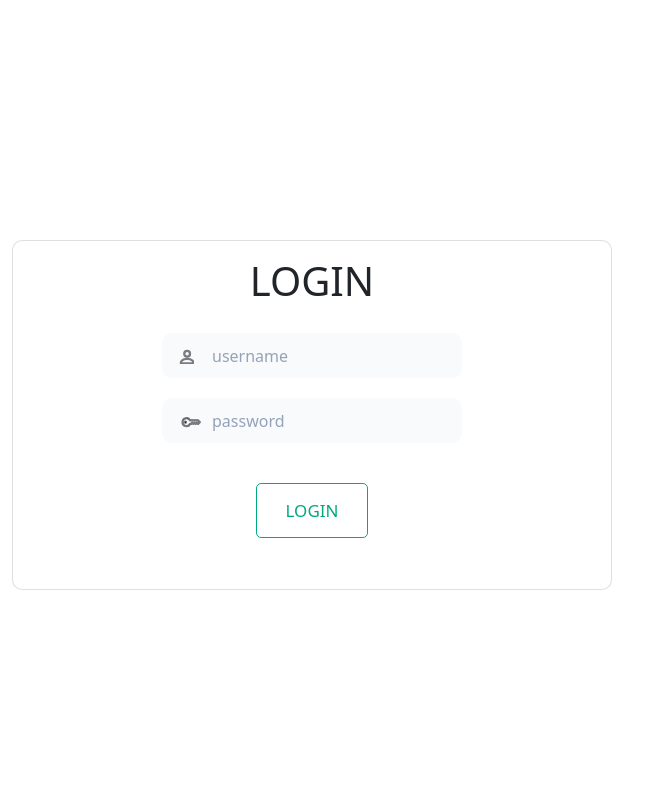
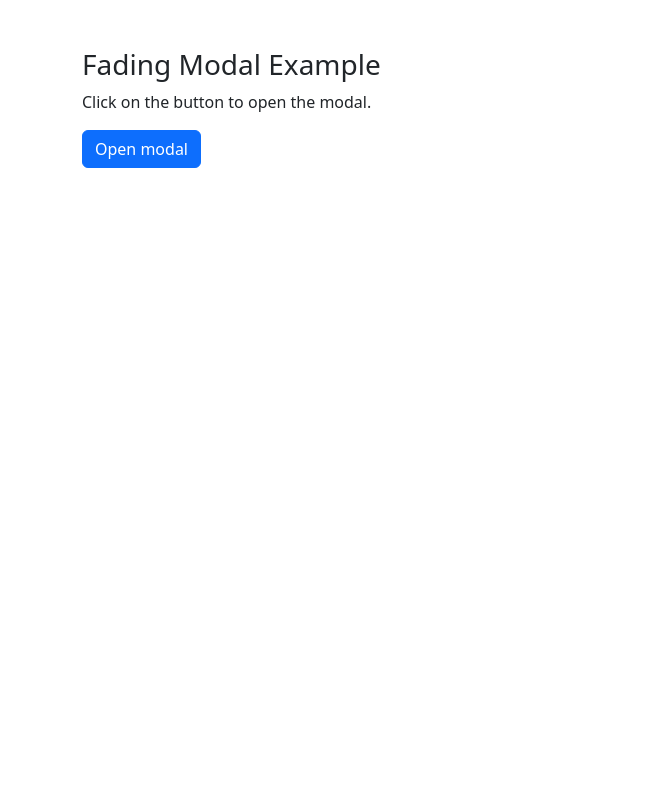
Before and after one commit to thitipun7024/main-php, a PHP site: page /login.php in a window 1280 px wide. Shown: the whole page, without its empty margins (0-663 px from the left). Run offline with PHP 8.4, Linux system fonts and the light colour scheme.

Commit message:
add a new file php

```diff
--- a/php/src/checklogin.php
+++ b/php/src/checklogin.php
@@ -19,10 +19,9 @@
             $_SESSION["role"] = $row["role"];
 
             if($_SESSION["role"] == 1);
-                echo "";
                 header("Location: index.php");
         }else{
-            echo "<script>";
+             echo "<script>";
             echo "alert(\" user หรือ pass ไม่ถูกต้อง\");";
             echo "window.history.back()";
             echo "</script>" ;
--- a/php/src/login.php
+++ b/php/src/login.php
@@ -1,211 +1,48 @@
 <!DOCTYPE html>
 <html lang="en">
 <head>
-    <meta charset="UTF-8">
-    <meta http-equiv="X-UA-Compatible" content="IE=edge">
-    <meta name="viewport" content="width=device-width, initial-scale=1.0">
-    <link href="https://cdn.jsdelivr.net/npm/bootstrap@5.0.2/dist/css/bootstrap.min.css" rel="stylesheet" integrity="sha384-EVSTQN3/azprG1Anm3QDgpJLIm9Nao0Yz1ztcQTwFspd3yD65VohhpuuCOmLASjC" crossorigin="anonymous">
-    <script src="https://cdn.jsdelivr.net/npm/bootstrap@5.0.2/dist/js/bootstrap.bundle.min.js" integrity="sha384-MrcW6ZMFYlzcLA8Nl+NtUVF0sA7MsXsP1UyJoMp4YLEuNSfAP+JcXn/tWtIaxVXM" crossorigin="anonymous"></script>
-    <title>Document</title>
+  <meta charset="UTF-8">
+  <meta http-equiv="X-UA-Compatible" content="IE=edge">
+  <meta name="viewport" content="width=device-width, initial-scale=1.0">
+  <link href="https://cdn.jsdelivr.net/npm/bootstrap@5.3.1/dist/css/bootstrap.min.css" rel="stylesheet">
+  <script src="https://cdn.jsdelivr.net/npm/bootstrap@5.3.1/dist/js/bootstrap.bundle.min.js"></script>
+  <title>Document</title>
 </head>
 <body>
+  <div class="container mt-5  ">
+    <h3>Fading Modal Example</h3>
+    <p>Click on the button to open the modal.</p>
 
-        <div class="container-fluid align-items-center min-vh-100">
-          <div class="row justify-content-center">
-            <form name="from" action="./checklogin.php" method="post" class="from" >
-              <div class="card">
-                <div class="card-body text-center">
-                    <h1>LOGIN</h1>
+    <button type="button" class="btn btn-primary" data-bs-toggle="modal" data-bs-target="#myModal">
+      Open modal
+    </button>
+  </div>
 
-                    <div class="group">
-                        <svg stroke="currentColor"  viewBox="0 0 14 14" xmlns="http://www.w3.org/2000/svg" class="icon">
-                            <path d="M8 8a3 3 0 1 0 0-6 3 3 0 0 0 0 6Zm2-3a2 2 0 1 1-4 0 2 2 0 0 1 4 0Zm4 8c0 1-1 1-1 1H3s-1 0-1-1 1-4 6-4 6 3 6 4Zm-1-.004c-.001-.246-.154-.986-.832-1.664C11.516 10.68 10.289 10 8 10c-2.29 0-3.516.68-4.168 1.332-.678.678-.83 1.418-.832 1.664h10Z"/>
-                          </svg>
-                        <input class="input" type="text" placeholder="username" name="username" id="username">
-                    </div>
+  <!-- The Modal -->
+  <div class="modal fade" id="myModal">
+    <div class="modal-dialog modal-dialog-centered">
+      <div class="modal-content">
 
-                    <div class="group2">
-                        <svg stroke="currentColor"  viewBox="0 0 14 14" xmlns="http://www.w3.org/2000/svg" class="icon2">
-                            <path d="M0 8a4 4 0 0 1 7.465-2H14a.5.5 0 0 1 .354.146l1.5 1.5a.5.5 0 0 1 0 .708l-1.5 1.5a.5.5 0 0 1-.708 0L13 9.207l-.646.647a.5.5 0 0 1-.708 0L11 9.207l-.646.647a.5.5 0 0 1-.708 0L9 9.207l-.646.647A.5.5 0 0 1 8 10h-.535A4 4 0 0 1 0 8zm4-3a3 3 0 1 0 2.712 4.285A.5.5 0 0 1 7.163 9h.63l.853-.854a.5.5 0 0 1 .708 0l.646.647.646-.647a.5.5 0 0 1 .708 0l.646.647.646-.647a.5.5 0 0 1 .708 0l.646.647.793-.793-1-1h-6.63a.5.5 0 0 1-.451-.285A3 3 0 0 0 4 5z"/>
-                            <path d="M4 8a1 1 0 1 1-2 0 1 1 0 0 1 2 0z"/>
-                          </svg>
-                        <input class="input2" type="password" placeholder="password" name="password" id="password">
-                    </div>
+        <!-- Modal Header -->
+        <div class="modal-header">
+          <h4 class="modal-title">Modal Heading</h4>
+          <button type="button" class="btn-close" data-bs-dismiss="modal"></button>
+        </div>
+
+        <!-- Modal body -->
+        <div class="modal-body">
+          Modal body..
+        </div>
+
+        <!-- Modal footer -->
+        <div class="modal-footer">
+          <button type="button" class="btn btn-danger" data-bs-dismiss="modal">Close</button>
+        </div>
+
+      </div>
+    </div>
+  </div>
 
 
-                      <button class="button" type="submit"> LOGIN
-                      </button>
-
-                </div>
-              </div>
-            </form>
-          </div>
-        </div>
-
-    <style>
-
-    .container-fluid{
-      align-items: center;
-      justify-content: center;
-    }
-    .card{
-      align-items: center;
-      width: 600px;
-      border-radius: 10px;
-      height: 350px;
-      top: 240px;
-      left: auto;
-    }
-
-    .card-body{
-      border-radius: 30px;
-      height: auto;
-    }
-
-/* input */
-        .group {
-  display: flex;
-  line-height: 30px;
-  align-items: center;
-  position: relative;
-  top: 20px;
-}
-
-.input {
-  width: 300px;
-  height: 45px;
-  padding-left: 3rem;
-  border: 2px solid transparent;
-  border-radius: 10px;
-  outline: none;
-  background-color: #f8fafc;
-  color: #0d0c22;
-  transition: .5s ease;
-}
-
-.input::placeholder {
-  color: #94a3b8;
-}
-
-.input:focus, input:hover {
-  outline: none;
-  border-color: rgba(129, 140, 248);
-  background-color: #fff;
-  box-shadow: 0 0 0 5px rgb(129 140 248 / 30%);
-}
-
-.icon {
-  position: absolute;
-  left: 1rem;
-  fill: none;
-  width: 1rem;
-  height: 1rem;
-  color: #7a7a80;
-}
-/* end of input */
-
-
-
-/* input2 */
-.group2 {
-  display: flex;
-  line-height: 30px;
-  align-items: center;
-  position: relative;
-  top: 40px;
-}
-
-.input2 {
-  width: 300px;
-  height: 45px;
-  padding-left: 3rem;
-  border: 2px solid transparent;
-  border-radius: 10px;
-  outline: none;
-  background-color: #f8fafc;
-  color: #0d0c22;
-  transition: .5s ease;
-}
-
-.input2::placeholder {
-  color: #94a3b8;
-}
-
-.input2:focus, input:hover {
-  outline: none;
-  border-color: rgba(129, 140, 248);
-  background-color: #fff;
-  box-shadow: 0 0 0 5px rgb(129 140 248 / 30%);
-}
-
-.icon2 {
-  position: absolute;
-  left: 1rem;
-  width: 1.5rem;
-  height: 1rem;
-  color: #7a7a80;
-}
-/* end of input2 */
-
-/* button*/
-.button {
- --color: #00A97F;
- padding: 0.8em 1.7em;
- background-color: transparent;
- border-radius: .3em;
- position: relative;
- overflow: hidden;
- cursor: pointer;
- transition: .5s;
- font-weight: 400;
- font-size: 17px;
- border: 1px solid;
- font-family: inherit;
- text-transform: uppercase;
- color: var(--color);
- z-index: 1;
- top: 80px;
-}
-
-.button::before, .button::after {
- content: '';
- display: block;
- width: 50px;
- height: 50px;
- transform: translate(-50%, -50%);
- position: absolute;
- border-radius: 50%;
- z-index: -1;
- background-color: var(--color);
- transition: 1s ease;
-}
-
-.button::before {
- top: -1em;
- left: -1em;
-}
-
-.button::after {
- left: calc(100% + 1em);
- top: calc(100% + 1em);
-}
-
-.button:hover::before, .button:hover::after {
- height: 410px;
- width: 410px;
-}
-
-.button:hover {
- color: rgb(35, 253, 24);
-}
-
-.button:active {
- filter: brightness(.8);
-}
-
-
-/*end button*/
-
-    </style>
 </body>
 </html>
--- a/php/src/main.js
+++ /dev/null
@@ -1,5 +0,0 @@
-Swal.fire(
-    'The Internet?',
-    'That thing is still around?',
-    'question'
-  )
```
Also changed, not shown: php/src/header.php (added, +38 -0 lines), php/src/index.php (+0 -9 lines).
